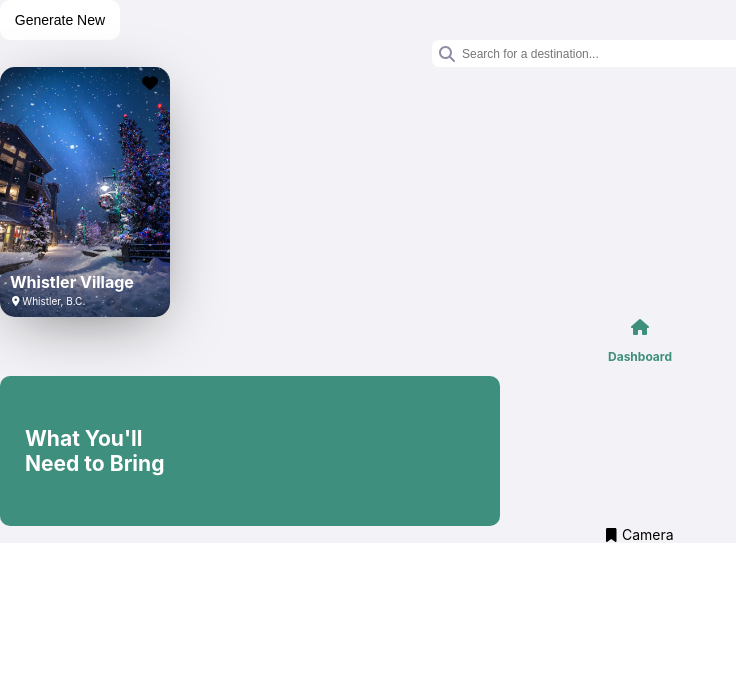
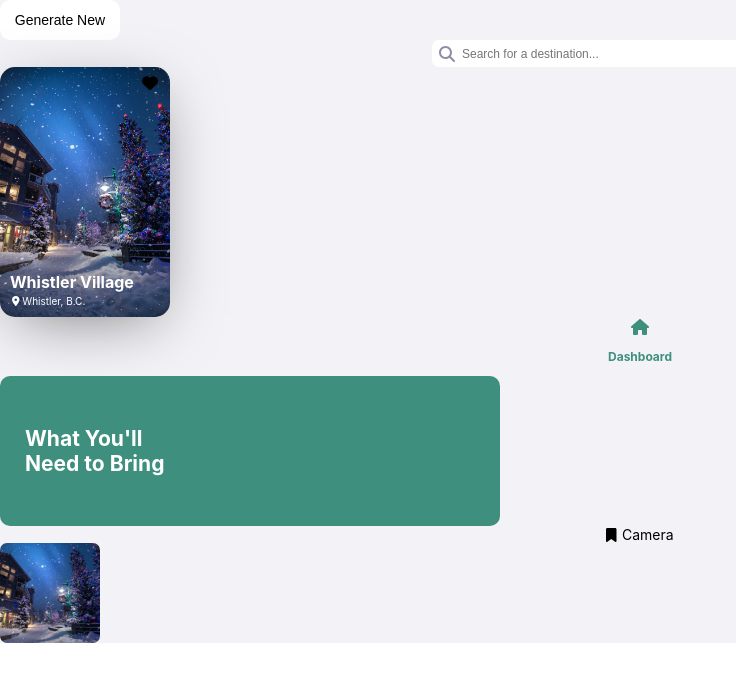
Before and after one commit to bshin132/TravelBuddy, a React (Create React App) app: page / in a window 1280 px wide. Shown: the top 682 px of the page, without its empty margins (0-736 px from the left). Built offline with nearby package versions, Linux system fonts and the light colour scheme.

Commit message:
create image comp

```diff
--- a/src/App.js
+++ b/src/App.js
@@ -5,6 +5,7 @@ import DestinationCard from './components/DestinationCard/DestinationCard';
 import Nav from './components/Nav/Nav';
 import InfoBanner from './components/InfoBanner/InfoBanner';
 import ItemBanner from './components/ItemBanner/ItemBanner';
+import Image from './components/Image/Image';
 import { faBookmark, faHouse } from '@fortawesome/free-solid-svg-icons';
 
 function App() {
@@ -16,6 +17,7 @@ function App() {
       <Nav icon={faHouse} iconColor="#3E8F7D" label="Dashboard" fontWeight="bold" textColor="#3E8F7D"/>
       <InfoBanner />
       <ItemBanner icon={faBookmark} title="Camera"/>
+      <Image background="/whistler.jpg"/>
     </div>
   );
 }
--- /dev/null
+++ b/src/components/Image/Image.js
@@ -0,0 +1,19 @@
+import React from "react";
+import styled from "styled-components";
+
+const Container = styled.div`
+  width:100px;
+  height:100px;
+  border-radius:7px;
+  background-image: url(${({background}) => background});
+  background-size: cover;
+  background-position: center;
+  background-repeat: no-repeat;
+`;
+
+export default function Image({ background }) {
+  return (
+    <Container background={background}>
+    </Container>
+  );
+}
```
